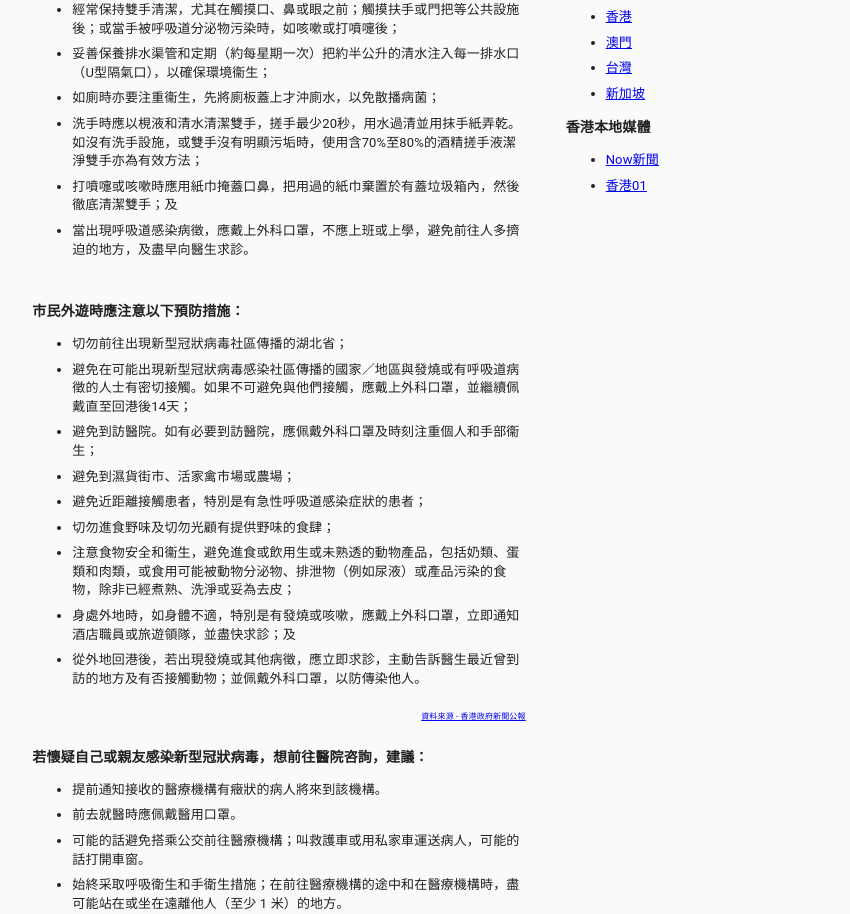
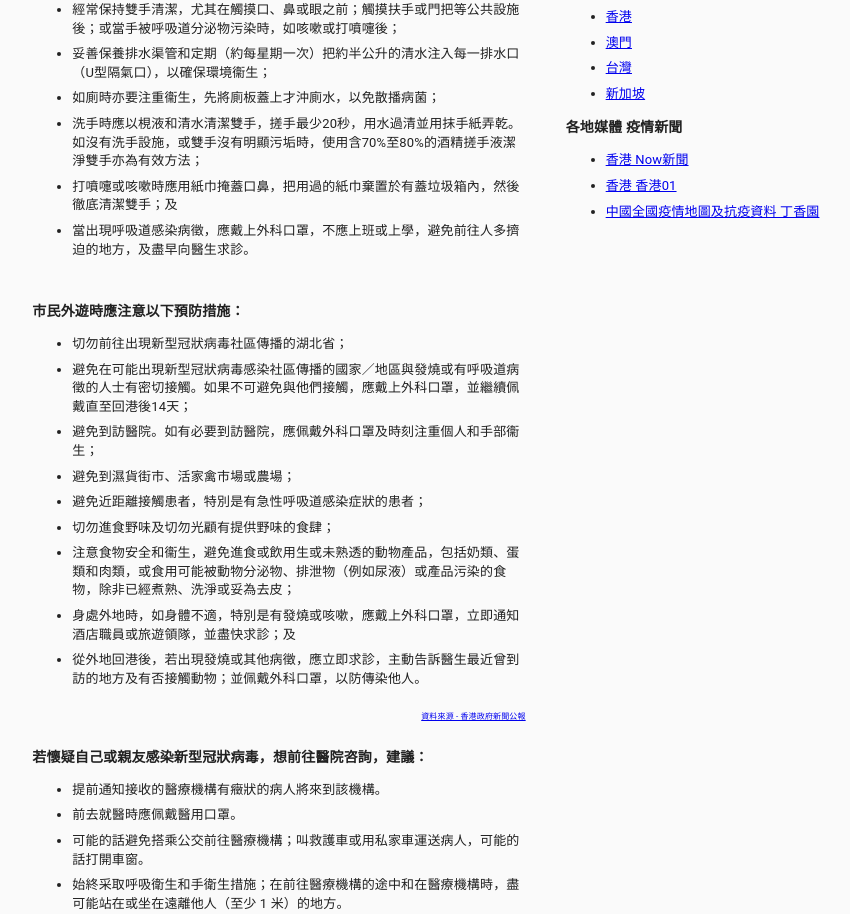
Before and after one commit to MingFaiYau/myhksariweb, a React (Create React App) app: page / in a window 1280 px wide. Shown: the part 1067-1981 px from the top of the page, without its empty margins (201-1051 px from the left). Built offline with nearby package versions, Linux system fonts and the light colour scheme; no server answers.

Commit message:
Added Eng Links & 丁香園link

```diff
--- a/src/article/links.ts
+++ b/src/article/links.ts
@@ -47,7 +47,7 @@ const article_zh: IArticle = {
 		},
 		{
 			tag: 'p',
-			content: '香港本地媒體',
+			content: '各地媒體 疫情新聞',
 			style: {
 				fontWeight: 'bold',
 				fontSize: 14,
@@ -58,14 +58,19 @@ const article_zh: IArticle = {
 			content: [
 				{
 					tag: 'a',
-					content: 'Now新聞',
+					content: '香港 Now新聞',
 					href:
 						'https://news.now.com/home/local/player?newsId=380014&catCode=123&topicId=1031',
 				},
 				{
 					tag: 'a',
-					content: '香港01',
+					content: '香港 香港01',
 					href: 'https://www.hk01.com/%E7%A4%BE%E6%9C%83%E6%96%B0%E8%81%9E/429385/',
+				},
+				{
+					tag: 'a',
+					content: '中國全國疫情地圖及抗疫資料 丁香園',
+					href: 'https://ncov.dxy.cn/ncovh5/view/pneumonia',
 				},
 			],
 		},
@@ -121,7 +126,7 @@ const article_en: IArticle = {
 		},
 		{
 			tag: 'p',
-			content: '香港本地媒體',
+			content: 'News Updates',
 			style: {
 				fontWeight: 'bold',
 				fontSize: 14,
@@ -132,14 +137,19 @@ const article_en: IArticle = {
 			content: [
 				{
 					tag: 'a',
-					content: 'Now新聞',
+					content: 'HK - South China Morning Post',
 					href:
-						'https://news.now.com/home/local/player?newsId=380014&catCode=123&topicId=1031',
+						'https://www.scmp.com/hk',
 				},
 				{
 					tag: 'a',
-					content: '香港01',
-					href: 'https://www.hk01.com/%E7%A4%BE%E6%9C%83%E6%96%B0%E8%81%9E/429385/',
+					content: 'Singapore - CNA',
+					href: 'https://www.channelnewsasia.com/news/international',
+				},
+				{
+					tag: 'a',
+					content: 'Mainland China - Global Times',
+					href: 'https://www.globaltimes.cn//special-coverage/Coronavirus-Outbreak.html',
 				},
 			],
 		},
```
